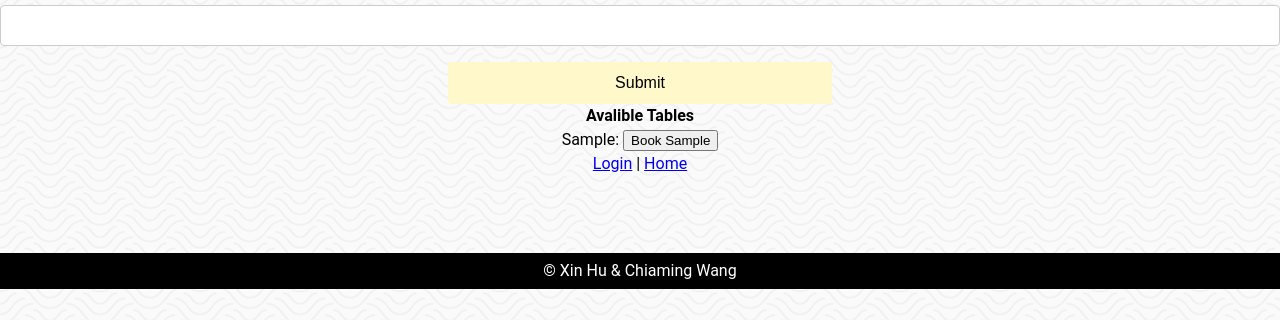
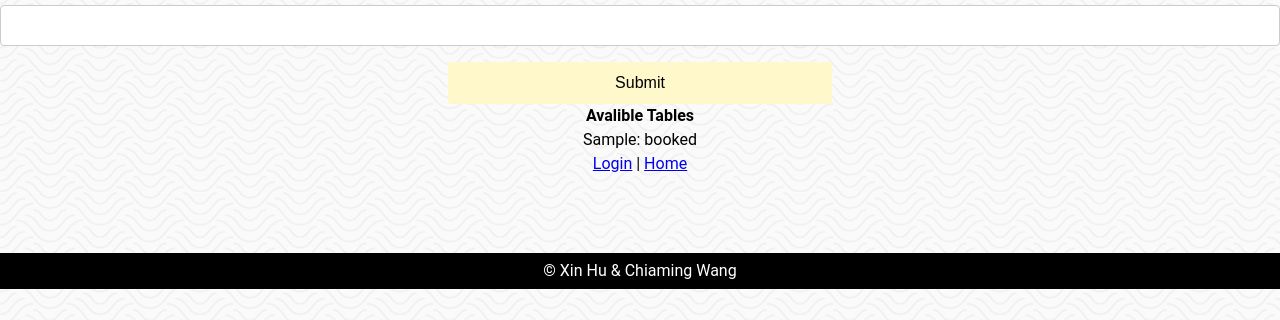
Before and after one commit to jaywang-EE/664_evergreenPOS, a Django app: template evergreen/reserve/templates/reserves/reserve_list.html in a window 1280 px wide. Shown: the part 141-461 px from the top of the page. Run offline with Django 3.2, Linux system fonts and the light colour scheme; tables that the repository leaves empty hold one stand-in row (values such as "Sample post"); the template is opened without the code that fills it: values that come from a table or form of the project are taken from there, most other values are stand-ins (such as "Sample title", 1, 10 or a date in 2020); some libraries are stand-ins or nearby versions.

```diff
--- a/evergreen/reserve/templates/reserves/reserve_list.html
+++ b/evergreen/reserve/templates/reserves/reserve_list.html
@@ -53,7 +53,7 @@
 <input type="hidden" name="d" value={{tm}} />
 {% for tb, id, val in tb_list %}
 <p>
-{{tb}}: <button name="n" type="submit" value={{id}}>Book {{tb}}</button>
+{{tb}}: {% if val %}<button name="n" type="submit" value={{id}}>Book {{tb}}</button>{%else%}booked{%endif%}
 <p>
 {% endfor %}
 </form>
```
Also changed, not shown: 1 other file.
